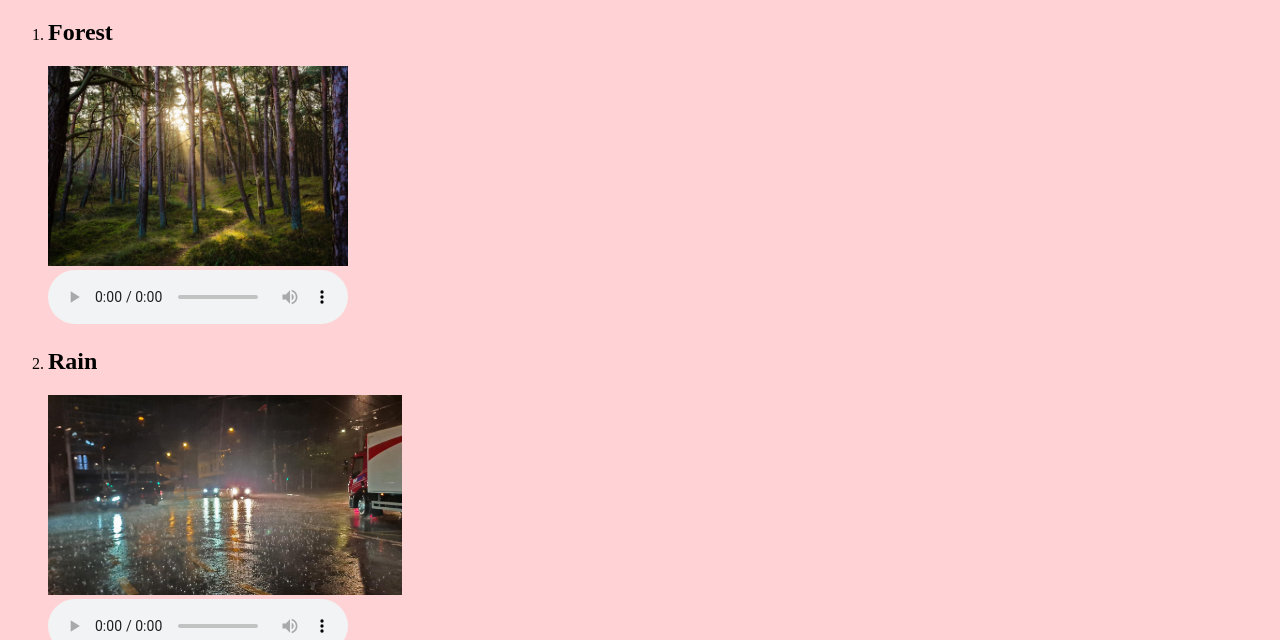
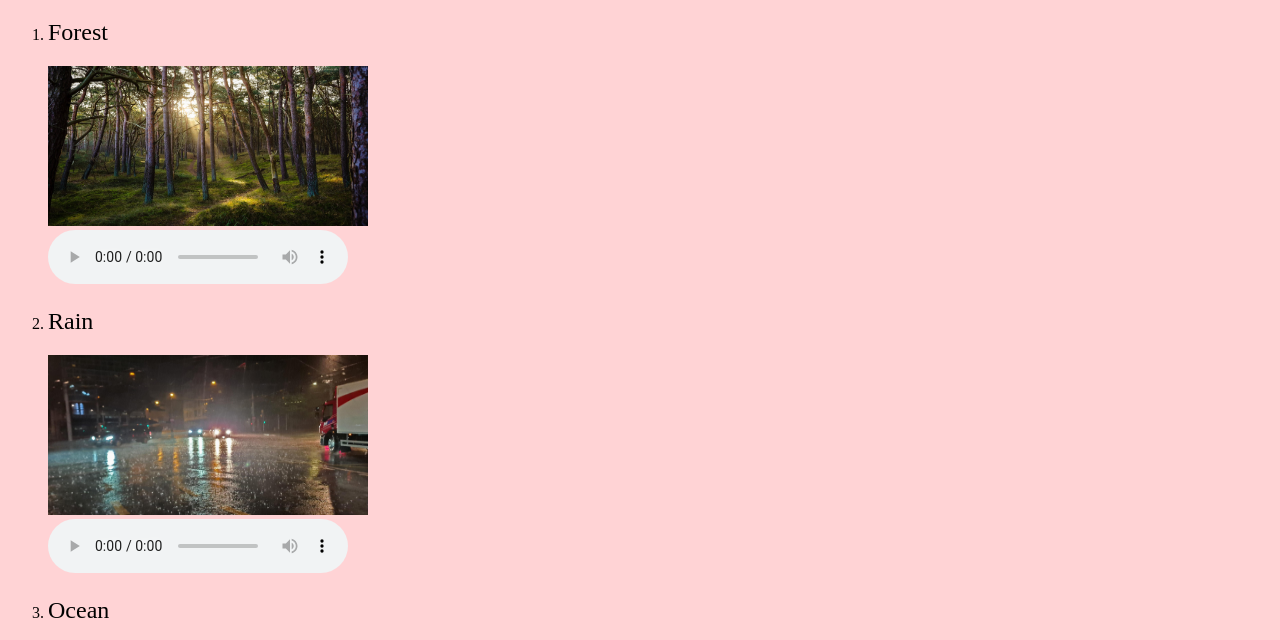
Before and after one commit to Tushar-Khilwani/Relaxing-Nature-Sounds, a plain HTML site: page index.html in a window 1280 px wide. Shown: the part 61-701 px from the top of the page. Drawn offline with Linux system fonts and the light colour scheme.

Commit message:
Update style.css

```diff
--- a/style.css
+++ b/style.css
@@ -1,5 +1,6 @@
 img{
-    height: 200px;
+    height: 10rem;
+    width: 20rem;
 }
 body{
     background-color: #FFD3D5;
@@ -7,4 +8,8 @@ body{
 h1{
     background-color: #E49BA6;
     text-align: center;
+
 }
+h2{
+    font-weight : Normal;
+}
```
